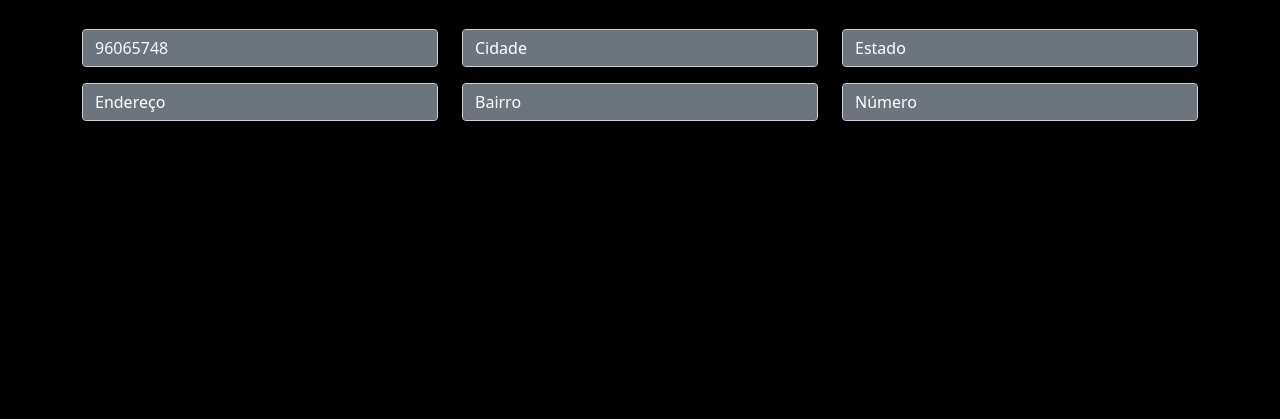
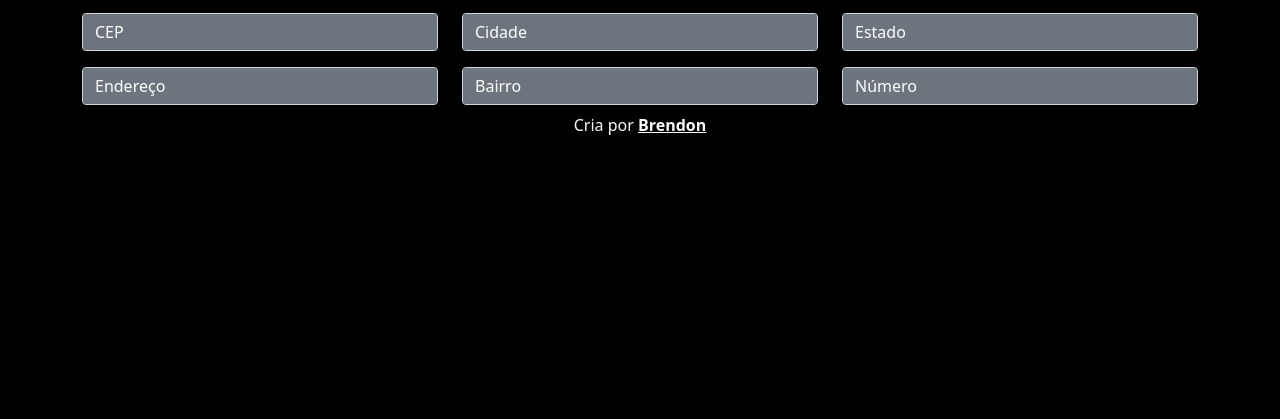
Before and after one commit to BrendonSSilva/Endereco-com-API, a plain HTML site: page index.html in a window 1280 px wide. Shown: the part 381-800 px from the top of the page. Drawn offline with nearby package versions, Linux system fonts and the light colour scheme.

Commit message:
Consertando CEP value

```diff
--- a/index.html
+++ b/index.html
@@ -19,7 +19,7 @@
             <p class="text-light text-center">Preencha o CEP para os outros campos serem preenchidos automaticamente</p>
             <div class="row">
                 <div class="col-6 col-md-4 mt-3">
-                    <input type="text" class="form-control bg-secondary text-light cep" data-rules="max=8" value="96065748"
+                    <input type="text" class="form-control bg-secondary text-light cep" data-rules="max=8"
                         placeholder="CEP">
                 </div>
                 <div class="col-6 col-md-4 mt-3">
@@ -38,6 +38,8 @@
                     <input type="number" class="form-control bg-secondary text-light numero" placeholder="Número">
                 </div>
             </div>
+            <footer class="mt-2 text-light">Cria por <a class="text-light" href="https://github.com/BrendonSSilva"
+                    target="_blank"><b>Brendon</b></a></footer>
         </div>
     </div>
     <!-- Bootstrap JavaScript Libraries -->
```
